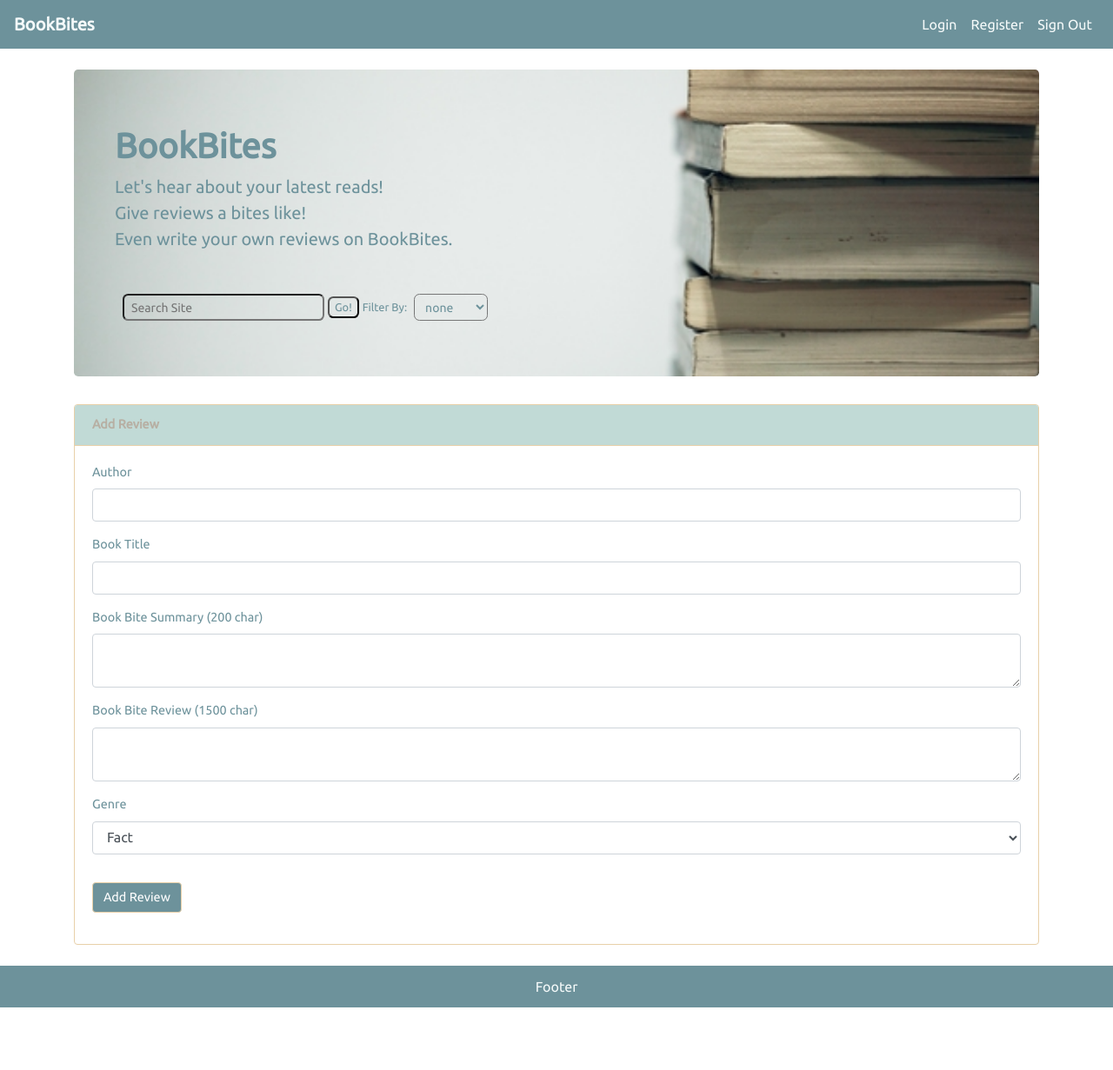
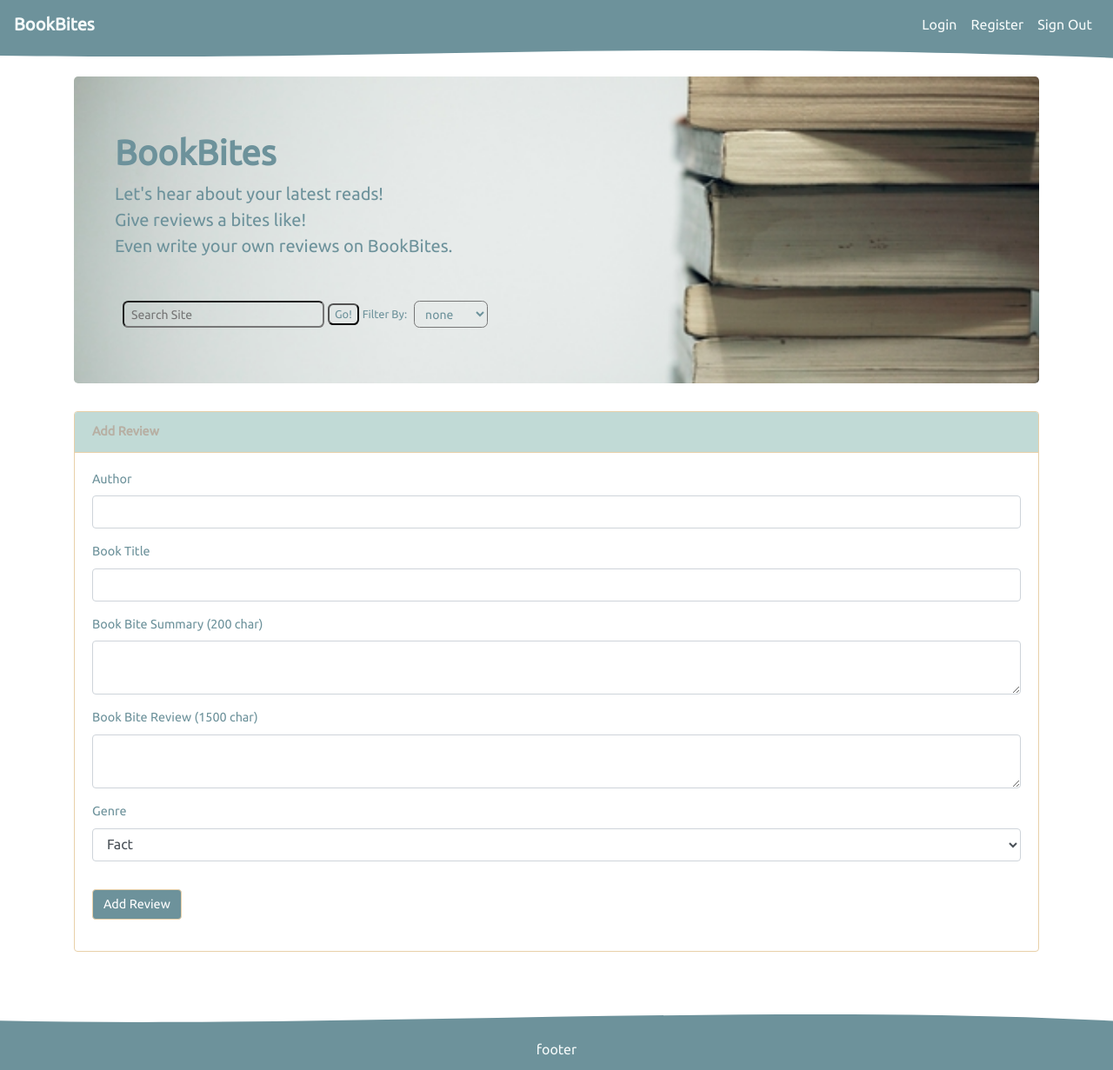
Before and after one commit to alimgee/book-review-milestone-project3, a Flask app: page /addreview in a window 1280 px wide. Shown: the whole page at 87% size. Before the commit the page ends 1159 px from the top, so only its background shows below. Run offline with Flask 2, Linux system fonts and the light colour scheme; the visitor is signed in with stand-in values (Sample User, id 1); some libraries are stand-ins or nearby versions.

Commit message:
Adding svg wavy lines to footer and nav to see how it looks in UI

```diff
--- a/app.py
+++ b/app.py
@@ -238,6 +238,7 @@ def search():
         # searching db for the select category in filter scount_docearch
         find_reviews = mongo.db.reviews.find({'category' : {'$regex' : category }})
         count_doc = find_reviews.count()
+
         if count_doc == 0 :
 
             flash(f'There are no reviews currently in the ' + category + ' category', 'warning')
@@ -248,10 +249,9 @@ def search():
 
     # running find on contents of search box using the multifield text search
     find_reviews = mongo.db.reviews.find({"$text": {"$search": search}})
-    count_doc = find_reviews.count()
-    if search != "":
-        flash(f'Search results for ' + ' ' + search  , 'success')
-        return render_template("index.html", title = 'Search', reviews = find_reviews)
+
+    flash(f'Search results for ' + ' ' + search  , 'success')
+    return render_template("index.html", title = 'Search', reviews = find_reviews)
 
 
 def create_amazon_search(book):
--- a/templates/base.html
+++ b/templates/base.html
@@ -37,6 +37,11 @@
                 </div>
             </div>
         </nav>
+        <div style="height: 2rem; overflow: hidden;"><svg viewBox="0 0 500 150" preserveAspectRatio="none"
+                style="height: 100%; width: 100%;">
+                <path d="M-3.11,36.80 C181.43,69.37 271.49,-50.00 500.00,49.98 L500.00,0.00 L0.00,0.00 Z"
+                    style="stroke: none; fill: #6d929b;"></path>
+            </svg></div>
     </header>
 
     <main>
@@ -44,7 +49,7 @@
             <div class="row">
 
                 <div class="col-12">
-                    <div class="jumbotron jumbotron mt-4">
+                    <div class="jumbotron jumbotron ">
                         <div class="container">
 
                             <h1 class=""> <strong>BookBites</strong>
@@ -53,13 +58,14 @@
                                     <br>
                                     Even write your own reviews on BookBites.</strong></p>
                         </div>
-                        <div class="mt-4 ml-4" ><br>
+                        <div class="mt-4 ml-4"><br>
 
                             <form class="form-inline" action="{{ (url_for('search')) }}">
                                 <div class="form-group ">
 
 
-                                    <input class="form-control-sm mr-1 searchbar small" type="text" placeholder="Search Site" name="search">
+                                    <input class="form-control-sm mr-1 searchbar small" type="text"
+                                        placeholder="Search Site" name="search">
                                     <button class="  mr-1 searchbar small mr-1" type="submit">Go!</button>
                                 </div>
                                 <div class="form-group ">
@@ -91,7 +97,15 @@
             </div>
         </div>
     </main>
-    <footer class="footer"> Footer
+    <footer>
+        <div style="height: 4rem; overflow: hidden;">
+            <!-- Generated by https://smooth.ie/blogs/news/svg-wavey-transitions-between-sections -->
+            <svg viewBox="0 0 500 150" preserveAspectRatio="none" style="height: 100%; width: 100%;">
+                <path d="M-0.28,129.57 C150.00,150.00 350.16,81.22 501.40,130.55 L500.00,150.00 L0.00,150.00 Z"
+                    style="stroke: none; fill: #6D929B;"></path>
+            </svg>
+        </div>
+        <div class="footer">footer</div>
     </footer>
 
     <script src="https://code.jquery.com/jquery-3.3.1.slim.min.js "></script>
```
Lines whose indentation alone changed are shown as unchanged.
